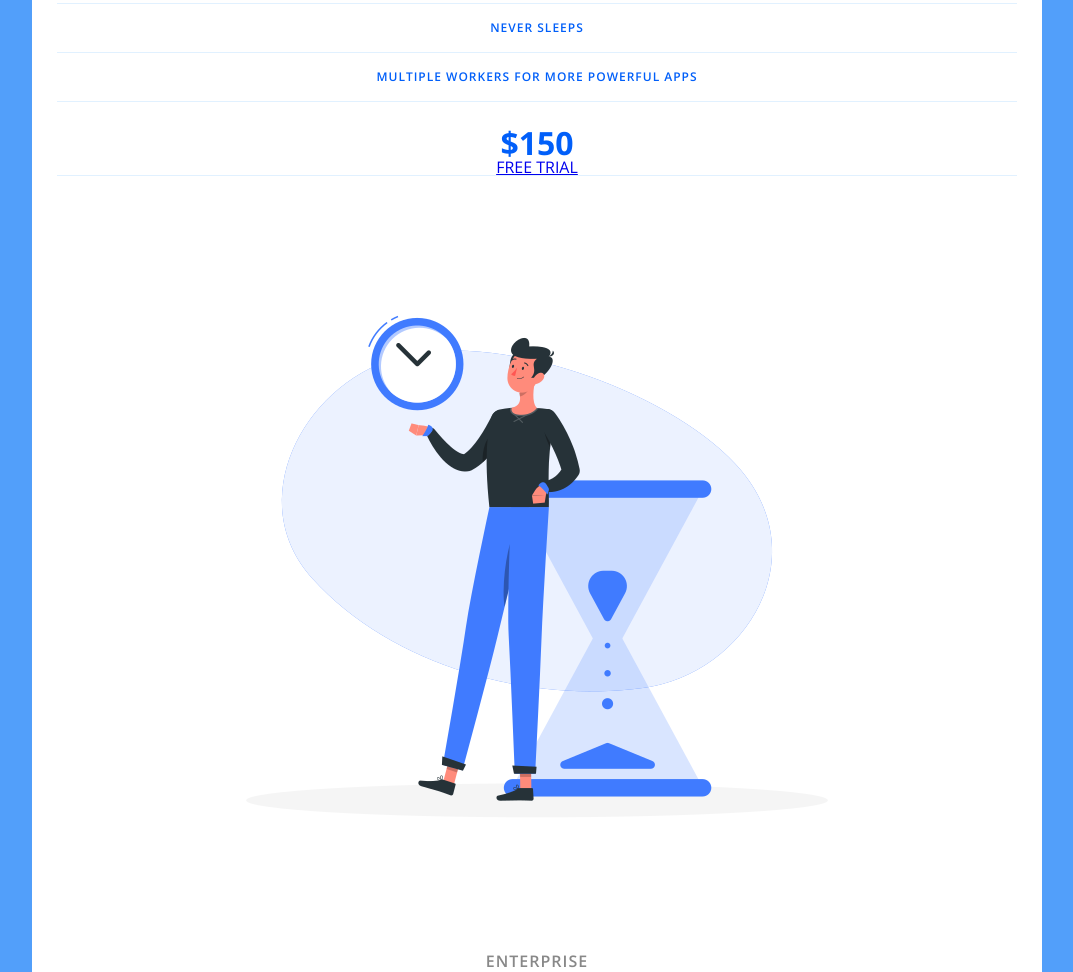
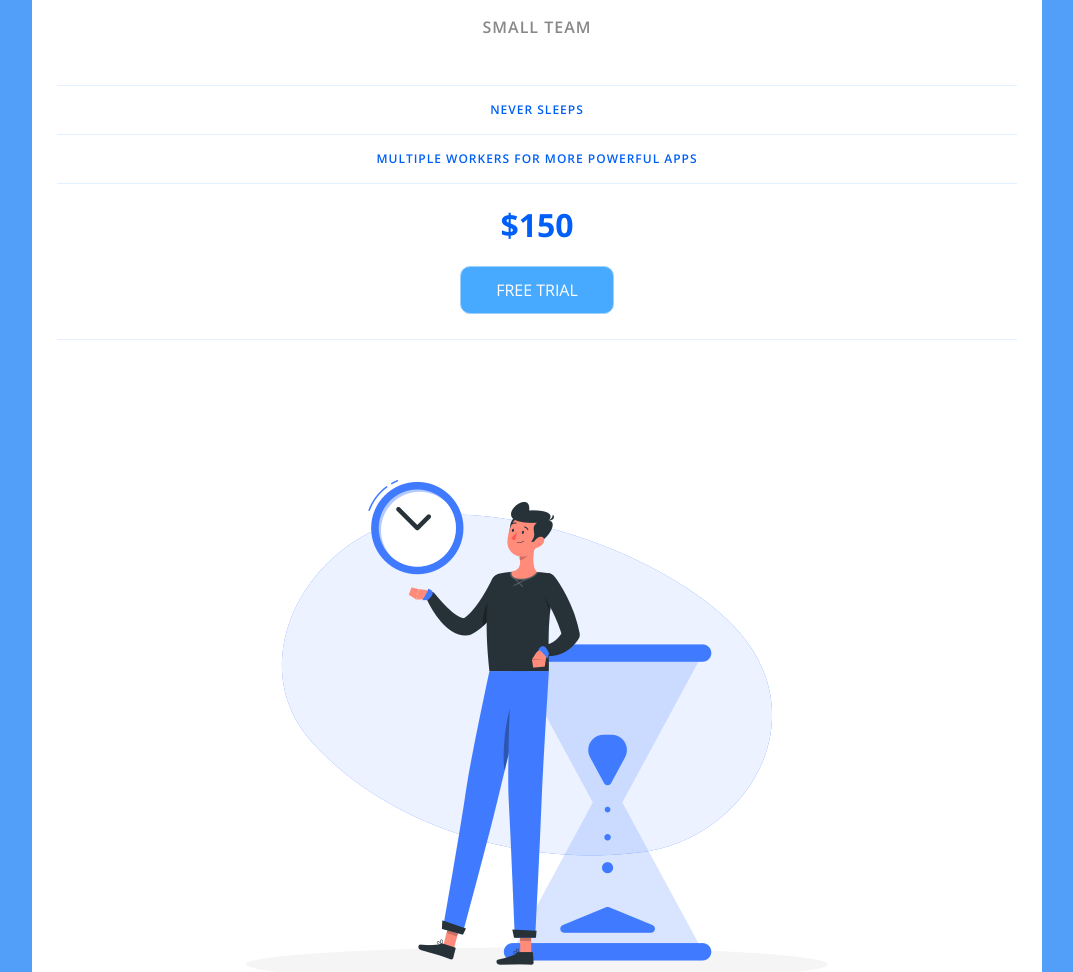
Before and after one commit to MaulIshak/table-pricing, a plain HTML site: page index.html in a window 1280 px wide. Shown: the part 1871-2843 px from the top of the page, without its empty margins (103-1176 px from the left). Drawn offline with nearby package versions, Linux system fonts and the light colour scheme.

Commit message:
Menambahkan style pada .pricing-button

```diff
--- a/styles/app.css
+++ b/styles/app.css
@@ -117,3 +117,26 @@ body{
   font-size: 32px;
   font-weight: 700;
 }
+
+.pricing-button{
+  border: 1px solid #9dd1ff;
+  border-radius: 10px;
+  color: #348efe;
+  display: inline-block;
+  padding: 15px 35px;
+  margin: 25px 0;
+  text-decoration: none;
+}
+
+.pricing-button:hover, .pricing-button:focus{
+  background-color: #e1f1ff;
+}
+
+.pricing-button.is-featured{
+  background-color: #48aaff;
+  color: white;
+}
+
+.pricing-button.is-featured:hover, .pricing-button.is-featured:focus{
+  background-color: #269aff;
+}
```
